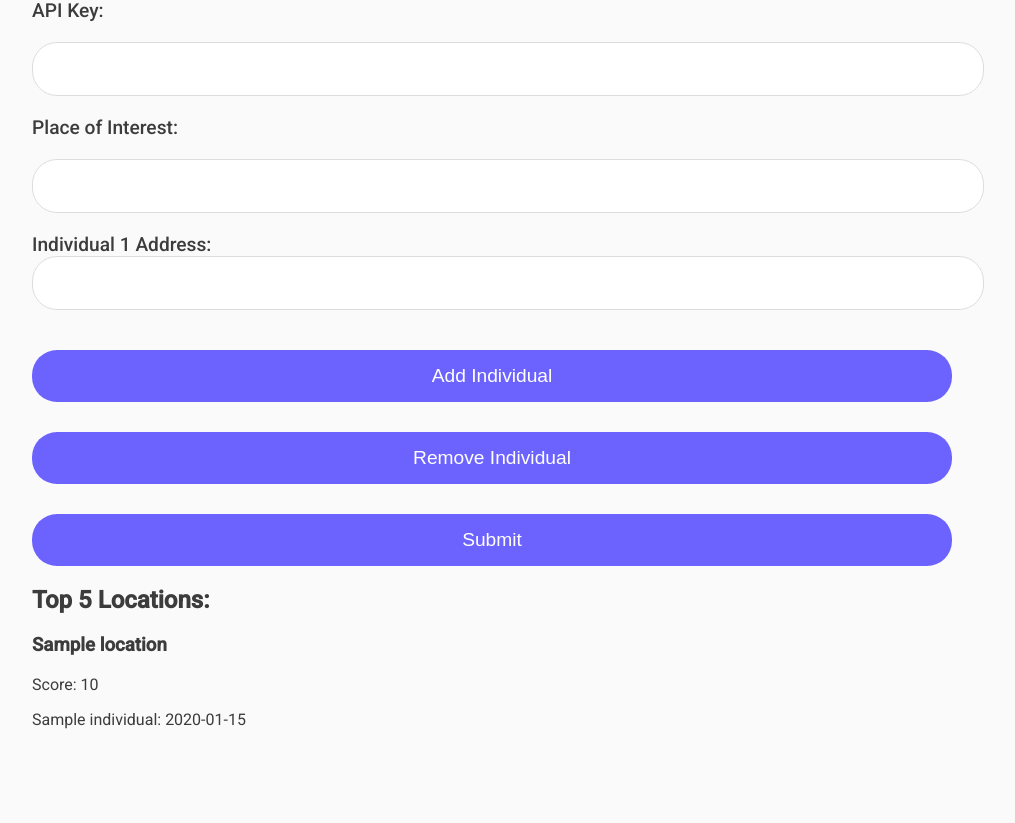
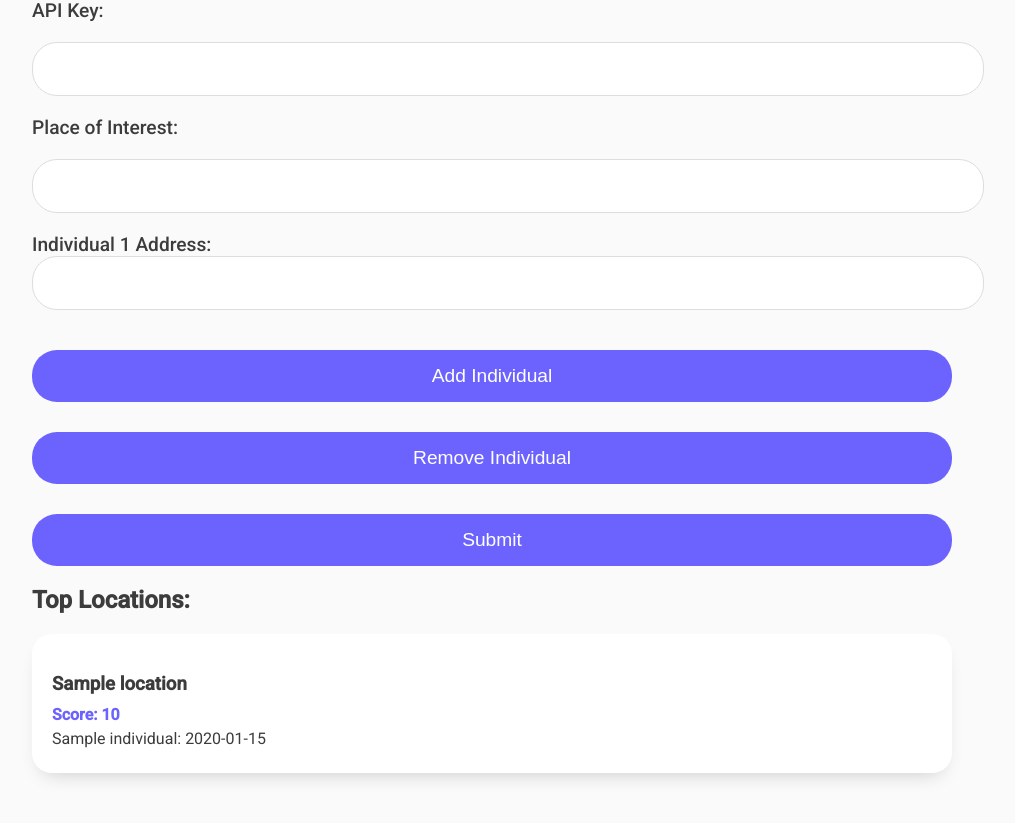
Before and after one commit to neel-shanmugam/geo-centric, a Flask app: template templates/home.html in a window 1280 px wide. Shown: the part 162-985 px from the top of the page, without its empty margins (148-1163 px from the left). Before the commit the page ends 891 px from the top, so only its background shows below. Run offline with Flask 3, Linux system fonts and the light colour scheme; the template is opened without the code that fills it: most values are stand-ins (such as "Sample title", 1, 10 or a date in 2020).

Commit message:
Cards
changed the formatting of the website to cards

```diff
--- a/app.py
+++ b/app.py
@@ -50,7 +50,7 @@ def home():
             total_time = sum(times)
             max_time = max(times)
             score = total_time * 0.7 + max_time * 0.3  # weight total driving time more than maximum individual driving time
-            location_scores.append((gym, score, individual_times))
+            location_scores.append((gym, int(score), individual_times))
 
         # Sort locations by score and select the top 5
         best_locations = sorted(location_scores, key=lambda x: x[1])[:5]
--- a/static/styles.css
+++ b/static/styles.css
@@ -81,6 +81,27 @@ div[id^='individual'] {
     margin-bottom: 10px;
 }
 
+.card {
+    background: #FFF;
+    border-radius: 20px;
+    box-shadow: 0px 10px 20px -10px rgba(0,0,0,0.2);
+    margin-bottom: 30px;
+    padding: 20px;
+}
+
+.card h3 {
+    margin-bottom: 10px;
+}
+
+.card p {
+    margin: 5px 0;
+}
+
+.card .score {
+    color: #6C63FF;
+    font-weight: bold;
+}
+
 @media screen and (max-width: 768px) {
     .container {
         padding: 10px;
--- a/templates/home.html
+++ b/templates/home.html
@@ -27,13 +27,15 @@
 
         {% if best_locations %}
         <div>
-            <h2>Top 5 Locations:</h2>
+            <h2>Top Locations:</h2>
             {% for location, score, times in best_locations %}
-            <h3>{{ location }}</h3>
-            <p>Score: {{ score }}</p>
-            {% for individual, time in times.items() %}
-            <p>{{ individual }}: {{ time }}</p>
-            {% endfor %}
+            <div class="card">
+                <h3>{{ location }}</h3>
+                <p class="score">Score: {{ score }}</p>
+                {% for individual, time in times.items() %}
+                <p>{{ individual }}: {{ time }}</p>
+                {% endfor %}
+            </div>
             {% endfor %}
         </div>
         {% endif %}
```
